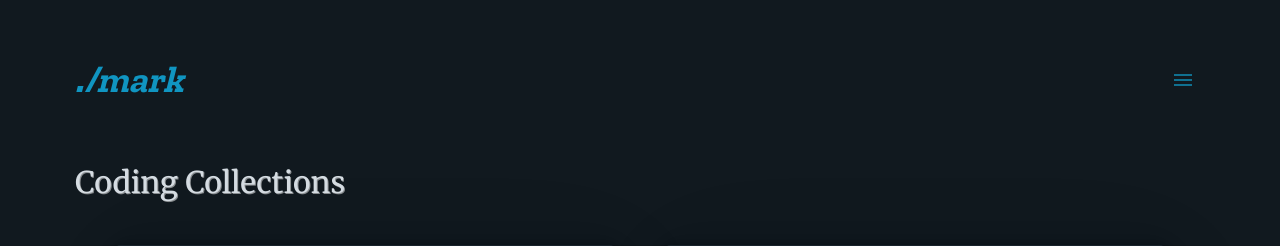
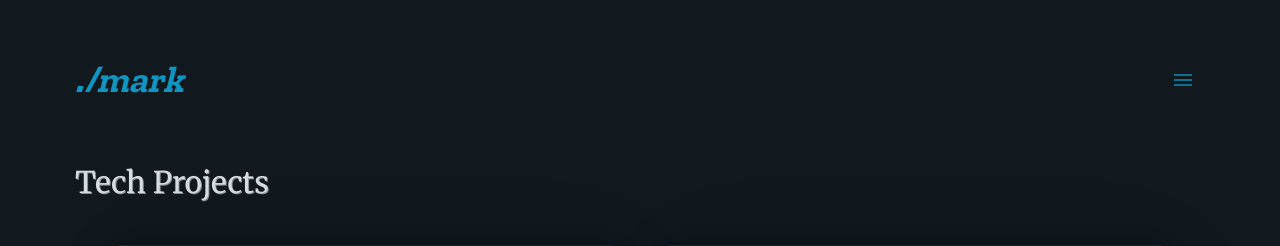
Before and after one commit to m-soro/m-soro.github.io.v1, a React (Vite) app: page /#/projects in a window 1280 px wide. Shown: the top 246 px of the page. Built offline with nearby package versions, Linux system fonts and the light colour scheme.

Commit message:
updated project headings

```diff
--- a/src/pages/Projects.jsx
+++ b/src/pages/Projects.jsx
@@ -6,7 +6,7 @@ register();
 export default function Projects() {
   return (
     <div className="Projects">
-      <h3>Coding Collections</h3>
+      <h3>Tech Projects</h3>
       <div className="ProjectContainer">
         {ProjectData.map((project) => (
           <article className="ProjectCard" key={project.id}>
```
Also changed, not shown: 2 other files (tests, documents, lock files or other folders).
